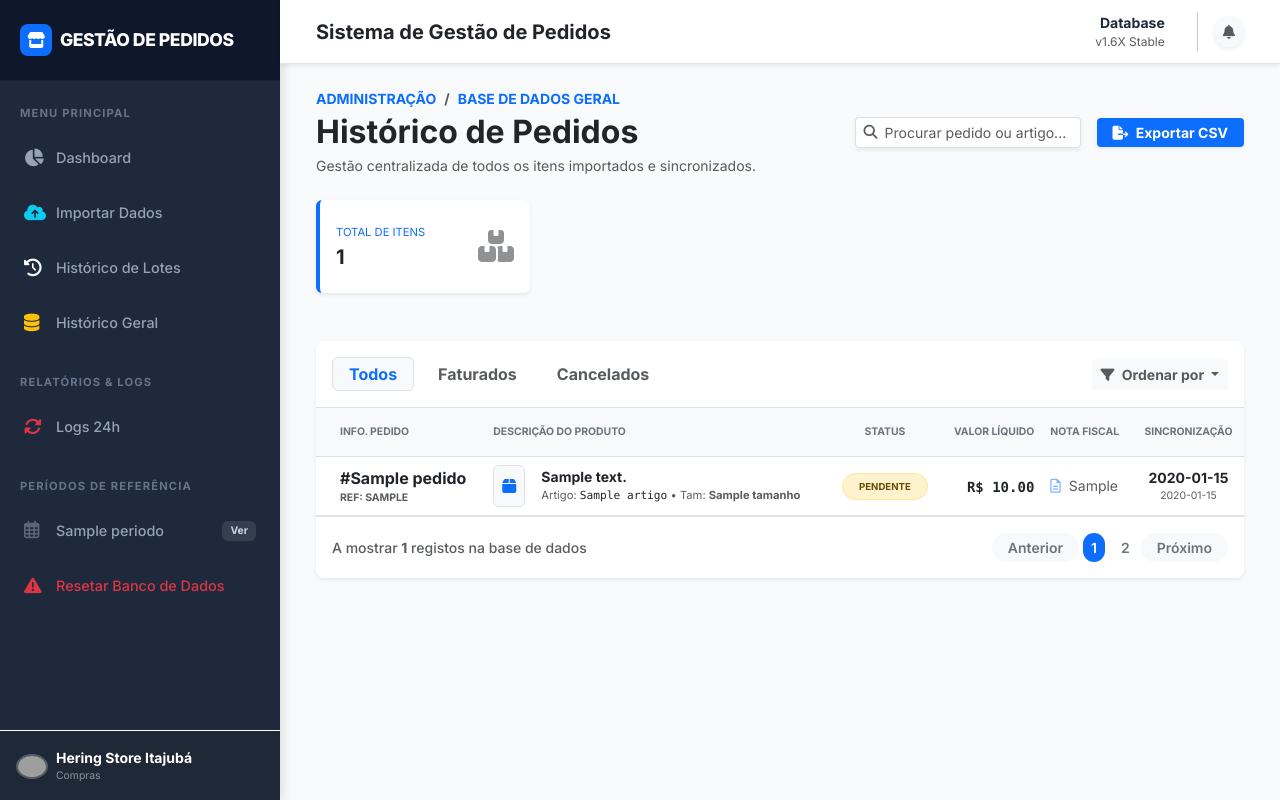
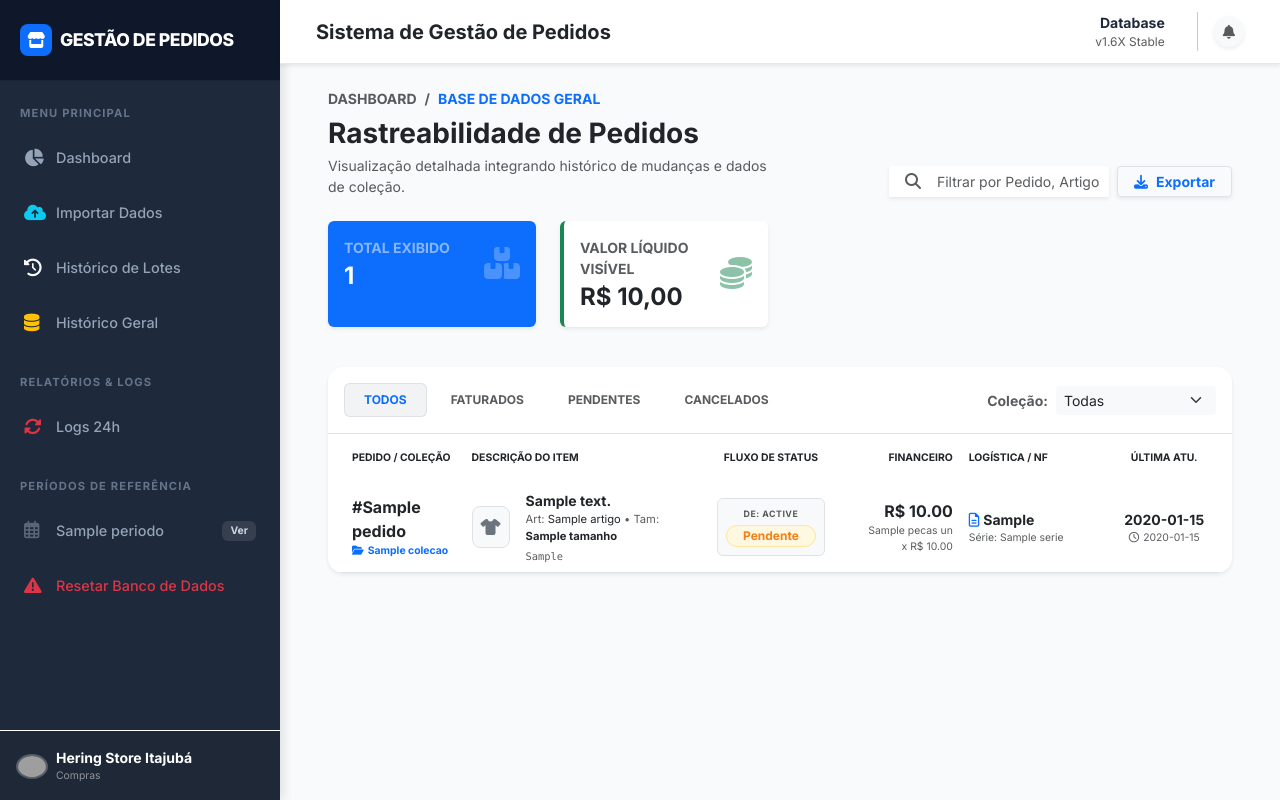
Before and after one commit to diegoheringitajuba-beep/controle_pedidos, a Flask app: template templates/historico_pedidos.html in a window 1280 px wide. Run offline with Flask 3, Linux system fonts and the light colour scheme; the template is opened without the code that fills it: most values are stand-ins (such as "Sample title", 1, 10 or a date in 2020); grey boxes are pictures that could not be loaded.

Commit message:
Update historico_pedidos.html

```diff
--- a/templates/historico_pedidos.html
+++ b/templates/historico_pedidos.html
@@ -3,213 +3,286 @@
 {% block title %}Histórico Geral | Hering Admin{% endblock %}
 
 {% block content %}
-<div class="container-fluid">
-    <!-- Cabeçalho da Página (Bootstrap 5 Grid) -->
-    <div class="row mb-4 align-items-center">
+<div class="container-fluid px-4">
+    <!-- Cabeçalho Dinâmico -->
+    <div class="row mb-4 align-items-end">
         <div class="col-md-6">
             <nav aria-label="breadcrumb">
-                <ol class="breadcrumb mb-1">
-                    <li class="breadcrumb-item text-uppercase small fw-bold"><a href="{{ url_for('index') }}" class="text-decoration-none">Administração</a></li>
-                    <li class="breadcrumb-item active text-uppercase small fw-bold text-primary" aria-current="page">Base de Dados Geral</li>
+                <ol class="breadcrumb mb-2">
+                    <li class="breadcrumb-item small fw-bold text-uppercase"><a href="{{ url_for('index') }}" class="text-decoration-none text-muted">Dashboard</a></li>
+                    <li class="breadcrumb-item active small fw-bold text-uppercase text-primary" aria-current="page">Base de Dados Geral</li>
                 </ol>
             </nav>
-            <h1 class="h2 fw-bold text-dark mb-1">Histórico de Pedidos</h1>
-            <p class="text-muted small mb-0">Gestão centralizada de todos os itens importados e sincronizados.</p>
+            <h1 class="h3 fw-bold text-dark mb-1">Rastreabilidade de Pedidos</h1>
+            <p class="text-muted small mb-0">Visualização detalhada integrando histórico de mudanças e dados de coleção.</p>
         </div>
-        <div class="col-md-6 d-flex justify-content-md-end align-items-center gap-3 mt-3 mt-md-0">
-            <div class="input-group input-group-sm w-50 shadow-sm">
-                <span class="input-group-text bg-white border-end-0 text-muted">
-                    <i class="fas fa-search"></i>
-                </span>
-                <input type="text" id="globalSearch" class="form-control border-start-0 ps-0" placeholder="Procurar pedido ou artigo...">
+        <div class="col-md-6 d-flex justify-content-md-end gap-2 mt-3 mt-md-0">
+            <div class="search-box position-relative w-50 shadow-sm">
+                <i class="fas fa-search position-absolute top-50 start-0 translate-middle-y ms-3 text-muted"></i>
+                <input type="text" id="globalSearch" class="form-control form-control-sm ps-5 border-0 bg-white" placeholder="Filtrar por Pedido, Artigo ou EAN...">
             </div>
-            <button class="btn btn-primary btn-sm px-3 shadow-sm fw-bold border-0">
-                <i class="fas fa-file-export me-1"></i> Exportar CSV
+            <button class="btn btn-white btn-sm shadow-sm border fw-bold text-primary px-3" onclick="exportTableToCSV('historico_hering.csv')">
+                <i class="fas fa-download me-2"></i>Exportar
             </button>
         </div>
     </div>
 
-    <!-- Cards de Indicadores (Bootstrap 5 Cards) -->
+    <!-- Indicadores de Performance (KPIs) -->
     <div class="row mb-4">
-        <div class="col-xl-3 col-md-6 mb-4">
-            <div class="card border-0 shadow-sm border-start border-4 border-primary h-100 py-2">
+        <div class="col-xl-3 col-md-6 mb-3">
+            <div class="card border-0 shadow-sm bg-primary text-white h-100">
                 <div class="card-body">
-                    <div class="row no-gutters align-items-center">
-                        <div class="col me-2">
-                            <div class="text-xs font-weight-bold text-primary text-uppercase mb-1" style="font-size: 0.7rem;">Total de Itens</div>
-                            <div class="h5 mb-0 fw-bold text-gray-800">{{ pedidos|length }}</div>
+                    <div class="d-flex justify-content-between align-items-center">
+                        <div>
+                            <div class="text-white-50 small fw-bold text-uppercase mb-1">Total Exibido</div>
+                            <div class="h4 mb-0 fw-bold" id="count-total">{{ pedidos|length }}</div>
                         </div>
-                        <div class="col-auto">
-                            <i class="fas fa-boxes fa-2x text-gray-300 opacity-50"></i>
+                        <i class="fas fa-boxes-stacked fa-2x opacity-25"></i>
+                    </div>
+                </div>
+            </div>
+        </div>
+        <div class="col-xl-3 col-md-6 mb-3">
+            <div class="card border-0 shadow-sm bg-white border-start border-4 border-success h-100">
+                <div class="card-body">
+                    <div class="d-flex justify-content-between align-items-center">
+                        <div>
+                            <div class="text-muted small fw-bold text-uppercase mb-1">Valor Líquido Visível</div>
+                            <div class="h4 mb-0 fw-bold text-dark" id="visible-value">R$ 0,00</div>
                         </div>
+                        <div class="text-success"><i class="fas fa-coins fa-2x opacity-50"></i></div>
                     </div>
                 </div>
             </div>
         </div>
     </div>
 
-    <!-- Card Principal da Tabela (Padrão Admin Bootstrap) -->
-    <div class="card border-0 shadow-sm rounded-3 overflow-hidden">
+    <!-- Tabela de Dados Geral -->
+    <div class="card border-0 shadow-sm rounded-4 overflow-hidden">
         <div class="card-header bg-white border-bottom py-3">
             <div class="d-flex justify-content-between align-items-center flex-wrap gap-3">
-                <div class="nav nav-pills" id="pills-tab" role="tablist">
-                    <button class="nav-link active small fw-bold py-1 px-3 me-2" data-bs-toggle="pill" type="button">Todos</button>
-                    <button class="nav-link text-muted small fw-bold py-1 px-3 me-2" data-bs-toggle="pill" type="button">Faturados</button>
-                    <button class="nav-link text-muted small fw-bold py-1 px-3" data-bs-toggle="pill" type="button">Cancelados</button>
+                <!-- Abas de Status -->
+                <div class="nav nav-pills gap-1" id="pills-tab">
+                    <button class="nav-link active btn-filter" onclick="applyTabFilter('Todos', this)">Todos</button>
+                    <button class="nav-link text-muted btn-filter" onclick="applyTabFilter('Faturado', this)">Faturados</button>
+                    <button class="nav-link text-muted btn-filter" onclick="applyTabFilter('Pendente', this)">Pendentes</button>
+                    <button class="nav-link text-muted btn-filter" onclick="applyTabFilter('Cancelado', this)">Cancelados</button>
                 </div>
-                <div class="dropdown">
-                    <button class="btn btn-light btn-sm dropdown-toggle text-muted fw-bold" type="button" data-bs-toggle="dropdown">
-                        <i class="fas fa-filter me-1"></i> Ordenar por
-                    </button>
-                    <ul class="dropdown-menu dropdown-menu-end shadow border-0 small">
-                        <li><a class="dropdown-item active" href="#">Mais Recentes</a></li>
-                        <li><a class="dropdown-item" href="#">Valor (Maior)</a></li>
-                        <li><hr class="dropdown-divider"></li>
-                        <li><a class="dropdown-item" href="#">Nota Fiscal</a></li>
-                    </ul>
+
+                <!-- Filtro de Coleção -->
+                <div class="d-flex align-items-center gap-2">
+                    <span class="small fw-bold text-muted">Coleção:</span>
+                    <select id="filterColecao" class="form-select form-select-sm border-0 bg-light shadow-none" style="min-width: 160px;" onchange="applyAllFilters()">
+                        <option value="">Todas</option>
+                        {% set colecoes = [] %}
+                        {% for p in pedidos %}
+                            {% if p.colecao and p.colecao not in colecoes %}
+                                {% do colecoes.append(p.colecao) %}
+                            {% endif %}
+                        {% endfor %}
+                        {% for c in colecoes|sort %}
+                            <option value="{{ c }}">{{ c }}</option>
+                        {% endfor %}
+                    </select>
                 </div>
             </div>
         </div>
 
         <div class="table-responsive">
             <table class="table table-hover align-middle mb-0" id="mainTable">
-                <thead class="table-light">
+                <thead class="bg-light text-secondary">
                     <tr>
-                        <th class="ps-4 py-3 text-uppercase text-secondary fw-bold" style="font-size: 0.65rem;">Info. Pedido</th>
-                        <th class="py-3 text-uppercase text-secondary fw-bold" style="font-size: 0.65rem;">Descrição do Produto</th>
-                        <th class="py-3 text-uppercase text-secondary fw-bold text-center" style="font-size: 0.65rem;">Status</th>
-                        <th class="py-3 text-uppercase text-secondary fw-bold text-end" style="font-size: 0.65rem;">Valor Líquido</th>
-                        <th class="py-3 text-uppercase text-secondary fw-bold" style="font-size: 0.65rem;">Nota Fiscal</th>
-                        <th class="py-3 text-uppercase text-secondary fw-bold text-center" style="font-size: 0.65rem;">Sincronização</th>
+                        <th class="ps-4 py-3 border-0" style="font-size: 0.65rem; width: 15%;">PEDIDO / COLEÇÃO</th>
+                        <th class="py-3 border-0" style="font-size: 0.65rem; width: 25%;">DESCRIÇÃO DO ITEM</th>
+                        <th class="py-3 border-0 text-center" style="font-size: 0.65rem; width: 18%;">FLUXO DE STATUS</th>
+                        <th class="py-3 border-0 text-end" style="font-size: 0.65rem; width: 12%;">FINANCEIRO</th>
+                        <th class="py-3 border-0" style="font-size: 0.65rem; width: 15%;">LOGÍSTICA / NF</th>
+                        <th class="py-3 border-0 text-center" style="font-size: 0.65rem; width: 15%;">ÚLTIMA ATU.</th>
                     </tr>
                 </thead>
-                <tbody class="border-top-0">
+                <tbody class="bg-white">
                     {% for item in pedidos %}
-                    <tr>
+                    <tr class="item-row" data-status="{{ item.status|lower }}" data-colecao="{{ item.colecao }}">
                         <td class="ps-4">
-                            <div class="fw-bold text-dark mb-0">#{{ item.pedido }}</div>
-                            <div class="text-muted fw-bold text-uppercase" style="font-size: 0.65rem;">Ref: {{ item.periodo_referencia }}</div>
+                            <div class="fw-bold text-dark">#{{ item.pedido }}</div>
+                            <div class="text-primary small fw-bold" style="font-size: 0.65rem;">
+                                <i class="fas fa-folder-open me-1"></i>{{ item.colecao or 'NÃO INFORMADO' }}
+                            </div>
                         </td>
                         <td>
                             <div class="d-flex align-items-center">
-                                <div class="bg-light p-2 rounded-2 text-primary me-3 border">
-                                    <i class="fas fa-box"></i>
+                                <div class="bg-light p-2 rounded-3 me-3 text-secondary border">
+                                    <i class="fas fa-shirt"></i>
                                 </div>
                                 <div>
-                                    <div class="fw-bold text-dark small">{{ item.item_desc }}</div>
+                                    <div class="fw-bold text-dark small">{{ item.item_desc or 'PRODUTO SEM DESCRIÇÃO' }}</div>
                                     <div class="text-muted" style="font-size: 0.7rem;">
-                                        Artigo: <span class="font-monospace text-dark">{{ item.artigo }}</span> •
-                                        Tam: <span class="fw-bold">{{ item.tamanho }}</span>
+                                        Art: <span class="text-dark">{{ item.artigo }}</span> •
+                                        Tam: <span class="fw-bold text-dark">{{ item.tamanho }}</span>
                                     </div>
+                                    <div class="font-monospace text-muted mt-1" style="font-size: 0.65rem;">{{ item.codigo_barras }}</div>
                                 </div>
                             </div>
                         </td>
                         <td class="text-center">
-                            {% set badge_class = "bg-secondary text-white" %}
-                            {% if item.status == 'Entregue' or item.status == 'Faturado' %}{% set badge_class = "bg-success-subtle text-success border border-success-subtle" %}
-                            {% elif item.status == 'Cancelado' %}{% set badge_class = "bg-danger-subtle text-danger border border-danger-subtle" %}
-                            {% elif item.status == 'Pendente' %}{% set badge_class = "bg-warning-subtle text-warning border border-warning-subtle" %}{% endif %}
-
-                            <span class="badge rounded-pill px-3 py-2 text-uppercase fw-bold {{ badge_class }}" style="font-size: 0.6rem;">
-                                {{ item.status }}
-                            </span>
+                            <div class="d-inline-flex flex-column align-items-center p-2 rounded bg-light border">
+                                <span class="text-muted fw-bold text-uppercase mb-1" style="font-size: 0.55rem; letter-spacing: 0.5px;">De: {{ item.status_anterior }}</span>
+                                <i class="fas fa-arrow-right text-muted mx-2 d-none"></i> <!-- Pode ser usado para layout horizontal -->
+                                {% set s = item.status|lower %}
+                                {% if s in ['entregue', 'faturado'] %}
+                                    <span class="badge bg-success-subtle text-success border border-success-subtle rounded-pill px-3">{{ item.status }}</span>
+                                {% elif s == 'cancelado' %}
+                                    <span class="badge bg-danger-subtle text-danger border border-danger-subtle rounded-pill px-3">{{ item.status }}</span>
+                                {% elif s == 'pendente' %}
+                                    <span class="badge bg-warning-subtle text-warning border border-warning-subtle rounded-pill px-3">{{ item.status }}</span>
+                                {% else %}
+                                    <span class="badge bg-secondary text-white rounded-pill px-3">{{ item.status or 'INDETERMINADO' }}</span>
+                                {% endif %}
+                            </div>
                         </td>
                         <td class="text-end">
-                            <span class="font-monospace fw-bold text-dark small">R$ {{ "{:,.2f}".format(item.valor_liquido or 0) }}</span>
+                            <div class="fw-bold text-dark">R$ {{ "{:,.2f}".format(item.valor_liquido or 0) }}</div>
+                            <div class="text-muted small" style="font-size: 0.65rem;">{{ item.pecas }} un x R$ {{ "{:,.2f}".format(item.valor_un or 0) }}</div>
+                            <!-- Helper oculto para cálculo via JS -->
+                            <span class="d-none raw-value">{{ item.valor_liquido or 0 }}</span>
                         </td>
                         <td>
-                            <div class="text-muted small">
-                                <i class="far fa-file-alt me-1 opacity-50 text-primary"></i>
-                                {{ item.nota_fiscal or '---' }}
-                            </div>
+                            <div class="small fw-bold text-dark"><i class="far fa-file-lines me-1 text-primary"></i>{{ item.nota_fiscal or 'PENDENTE' }}</div>
+                            <div class="text-muted" style="font-size: 0.65rem;">Série: {{ item.serie or '-' }}</div>
                         </td>
                         <td class="text-center">
-                            <div class="small fw-bold text-dark">{{ item.ultima_atualizacao.strftime('%d/%m/%Y') if item.ultima_atualizacao else '--/--/--' }}</div>
-                            <div class="text-muted italic" style="font-size: 0.65rem;">{{ item.ultima_atualizacao.strftime('%H:%M') if item.ultima_atualizacao else '' }}</div>
+                            {% if item.ultima_atualizacao %}
+                                <div class="small fw-bold text-dark">{{ item.ultima_atualizacao.strftime('%d/%m/%Y') }}</div>
+                                <div class="text-muted" style="font-size: 0.65rem;"><i class="far fa-clock me-1"></i>{{ item.ultima_atualizacao.strftime('%H:%M') }}</div>
+                            {% else %}
+                                <span class="text-muted">---</span>
+                            {% endif %}
+                        </td>
+                    </tr>
+                    {% else %}
+                    <tr>
+                        <td colspan="6" class="text-center py-5">
+                            <img src="https://cdn-icons-png.flaticon.com/512/7486/7486744.png" width="60" class="opacity-25 mb-3">
+                            <p class="text-muted">Nenhum dado encontrado para os critérios selecionados.</p>
                         </td>
                     </tr>
                     {% endfor %}
                 </tbody>
             </table>
         </div>
-
-        <div class="card-footer bg-white border-top py-3">
-            <div class="d-flex justify-content-between align-items-center flex-column flex-md-row gap-3">
-                <div class="text-muted small fw-medium">
-                    A mostrar <strong>{{ pedidos|length }}</strong> registos na base de dados
-                </div>
-                <nav aria-label="Page navigation">
-                    <ul class="pagination pagination-sm mb-0">
-                        <li class="page-item disabled">
-                            <a class="page-link shadow-none border-0 bg-light rounded-pill px-3" href="#">Anterior</a>
-                        </li>
-                        <li class="page-item active"><a class="page-link shadow-none border-0 rounded-pill mx-1" href="#">1</a></li>
-                        <li class="page-item"><a class="page-link shadow-none border-0 rounded-pill mx-1" href="#">2</a></li>
-                        <li class="page-item">
-                            <a class="page-link shadow-none border-0 bg-light rounded-pill px-3" href="#">Próximo</a>
-                        </li>
-                    </ul>
-                </nav>
-            </div>
-        </div>
     </div>
 </div>
 
 <style>
-    /* Ajustes específicos para alinhar com o Bootstrap 5 do base.html */
-    .bg-success-subtle { background-color: #d1e7dd !important; color: #0f5132 !important; }
-    .bg-danger-subtle { background-color: #f8d7da !important; color: #842029 !important; }
-    .bg-warning-subtle { background-color: #fff3cd !important; color: #664d03 !important; }
+    /* Estilos Customizados */
+    .bg-success-subtle { background-color: #e8f5e9 !important; color: #2e7d32 !important; }
+    .bg-danger-subtle { background-color: #ffebee !important; color: #c62828 !important; }
+    .bg-warning-subtle { background-color: #fff8e1 !important; color: #f57f17 !important; }
+
+    .nav-pills .nav-link {
+        font-size: 0.75rem;
+        font-weight: 700;
+        text-transform: uppercase;
+        padding: 0.5rem 1.25rem;
+        transition: all 0.3s;
+    }
 
     .nav-pills .nav-link.active {
-        background-color: #f8f9fa;
+        background-color: #f1f3f5;
         color: #0d6efd !important;
-        border: 1px solid #dee2e6;
+        box-shadow: inset 0 0 0 1px #dee2e6;
     }
 
-    #mainTable tbody tr {
-        transition: background-color 0.2s;
-    }
+    .item-row:hover { background-color: #f9fbff !important; }
 
-    #mainTable tbody tr:hover {
-        background-color: #f8f9fc !important;
-    }
-
-    .pagination .page-link {
-        color: #6c757d;
-        font-weight: 600;
-    }
-
-    .pagination .page-item.active .page-link {
-        background-color: #0d6efd;
-        color: white;
-    }
-
-    /* Scrollbar estilizada para Bootstrap */
-    .table-responsive::-webkit-scrollbar {
-        height: 6px;
-    }
-    .table-responsive::-webkit-scrollbar-thumb {
-        background: #dee2e6;
-        border-radius: 10px;
+    .search-box input:focus {
+        box-shadow: 0 0 0 2px rgba(13, 110, 253, 0.1);
+        background-color: #f8f9fa !important;
     }
 </style>
 
 <script>
+    let currentTabStatus = 'Todos';
+
     document.addEventListener('DOMContentLoaded', function() {
-        // Pesquisa Global no Cliente (Bootstrap 5 Context)
-        const searchInput = document.getElementById('globalSearch');
-        const tableBody = document.querySelector('#mainTable tbody');
-        const rows = tableBody.querySelectorAll('tr');
+        updateStatistics();
 
-        searchInput.addEventListener('input', function() {
-            const searchTerm = this.value.toLowerCase();
+        // Listener para Busca Global
+        document.getElementById('globalSearch').addEventListener('input', applyAllFilters);
+    });
 
-            rows.forEach(row => {
-                const text = row.textContent.toLowerCase();
-                row.style.display = text.includes(searchTerm) ? '' : 'none';
-            });
+    function applyTabFilter(status, element) {
+        // Atualiza estilo das abas
+        document.querySelectorAll('.btn-filter').forEach(btn => {
+            btn.classList.remove('active');
+            btn.classList.add('text-muted');
         });
-    });
+        element.classList.add('active');
+        element.classList.remove('text-muted');
+
+        currentTabStatus = status;
+        applyAllFilters();
+    }
+
+    function applyAllFilters() {
+        const searchTerm = document.getElementById('globalSearch').value.toLowerCase();
+        const selectedColecao = document.getElementById('filterColecao').value;
+        const rows = document.querySelectorAll('.item-row');
+
+        rows.forEach(row => {
+            const rowText = row.textContent.toLowerCase();
+            const rowStatus = row.getAttribute('data-status');
+            const rowColecao = row.getAttribute('data-colecao');
+
+            const matchesSearch = rowText.includes(searchTerm);
+            const matchesColecao = selectedColecao === "" || rowColecao === selectedColecao;
+            const matchesTab = currentTabStatus === 'Todos' || rowStatus === currentTabStatus.toLowerCase();
+
+            if (matchesSearch && matchesColecao && matchesTab) {
+                row.style.display = '';
+            } else {
+                row.style.display = 'none';
+            }
+        });
+
+        updateStatistics();
+    }
+
+    function updateStatistics() {
+        const visibleRows = document.querySelectorAll('.item-row:not([style*="display: none"])');
+        let totalVal = 0;
+
+        visibleRows.forEach(row => {
+            const valStr = row.querySelector('.raw-value').textContent;
+            totalVal += parseFloat(valStr) || 0;
+        });
+
+        document.getElementById('count-total').textContent = visibleRows.length;
+        document.getElementById('visible-value').textContent = totalVal.toLocaleString('pt-BR', {
+            style: 'currency',
+            currency: 'BRL'
+        });
+    }
+
+    function exportTableToCSV(filename) {
+        const rows = document.querySelectorAll("#mainTable tr:not([style*='display: none'])");
+        let csv = [];
+        for (let i = 0; i < rows.length; i++) {
+            let row = [], cols = rows[i].querySelectorAll("td, th");
+            for (let j = 0; j < cols.length; j++) {
+                let data = cols[j].innerText.replace(/(\r\n|\n|\r)/gm, " ").replace(/(\s\s)/gm, " ");
+                data = data.replace(/"/g, '""');
+                row.push('"' + data + '"');
+            }
+            csv.push(row.join(","));
+        }
+        const csvFile = new Blob([csv.join("\n")], { type: "text/csv" });
+        const downloadLink = document.createElement("a");
+        downloadLink.download = filename;
+        downloadLink.href = window.URL.createObjectURL(csvFile);
+        downloadLink.style.display = "none";
+        document.body.appendChild(downloadLink);
+        downloadLink.click();
+    }
 </script>
 {% endblock %}
```
